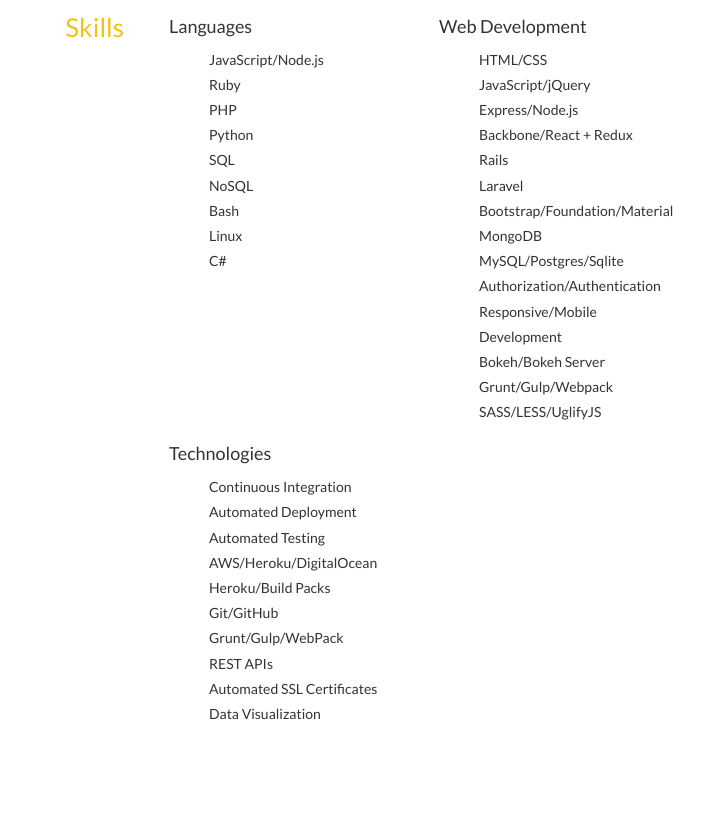
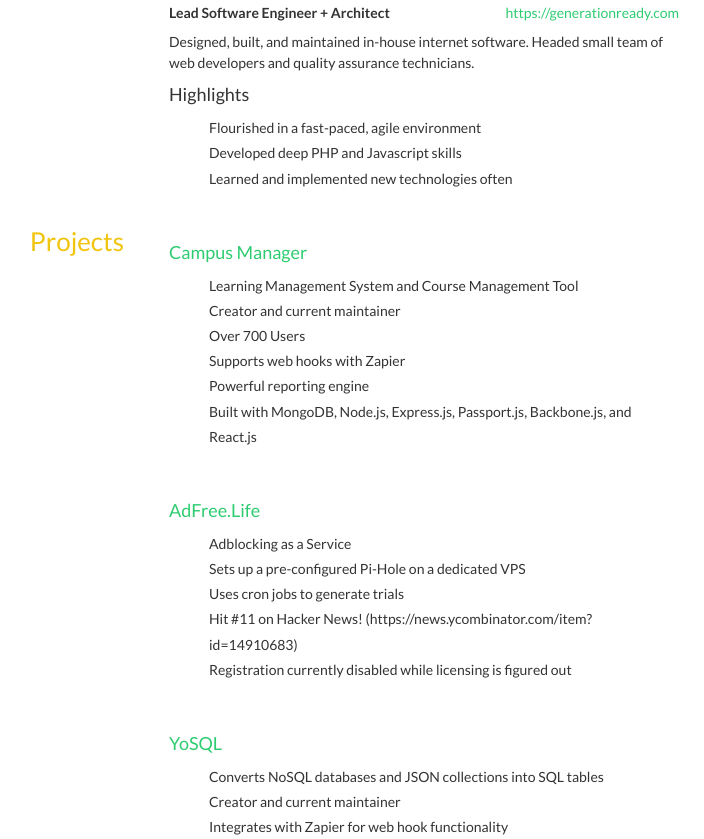
Before and after one commit to abbygottlich/.github.io, a website: page index.html in a window 1280 px wide. Shown: the part 1961-2800 px from the top of the page, without its empty margins (306-1010 px from the left). Drawn offline with nearby package versions, Linux system fonts and the light colour scheme; some icons are missing.

Commit message:
index.html added

```diff
--- a/index.html
+++ b/index.html
@@ -53,7 +53,6 @@
 	font: 13px Octicons;
 	margin-top: 6px;
 	margin-left: -20px;
-	opacity: .1;
 	position: absolute;
 }
 blockquote {
@@ -195,7 +194,10 @@
 	<header id="header">
 		<div class="container">
 			<div class="row">
-				<div class="col-sm-9 col-sm-push-3">
+				<div class="col-sm-3 text-right">
+					<img src="https://secure.gravatar.com/avatar/8467b459fa717a7bd10f4ada1daaedbe" alt="headshot" class="img-circle">
+				</div>
+				<div class="col-sm-9">
 					<h1>
 						Abby Gottlich
 					</h1>
@@ -398,6 +400,62 @@
 
 
 
+    <section id="projects" class="row">
+        <aside class="col-sm-3">
+            <h3>Projects</h3>
+        </aside>
+        <div class="col-sm-9">
+            <div class="row">
+            <div class="col-sm-12">
+                <div class="name">
+                    <a href="https://github.com/AustinCodingAcademy/campus-manager"><h4>Campus Manager</h4></a>
+                </div>
+                <div class="summary">
+                    <span></span>
+                </div>
+				<ul class="highlights">
+					<li>Learning Management System and Course Management Tool</li>
+					<li>Creator and current maintainer</li>
+					<li>Over 700 Users</li>
+					<li>Supports web hooks with Zapier</li>
+					<li>Powerful reporting engine</li>
+					<li>Built with MongoDB, Node.js, Express.js, Passport.js, Backbone.js, and React.js</li>
+				</ul>
+            </div>
+            <div class="col-sm-12">
+                <div class="name">
+                    <a href="https://ad-free-life.herokuapp.com/"><h4>AdFree.Life</h4></a>
+                </div>
+                <div class="summary">
+                    <span></span>
+                </div>
+				<ul class="highlights">
+					<li>Adblocking as a Service</li>
+					<li>Sets up a pre-configured Pi-Hole on a dedicated VPS</li>
+					<li>Uses cron jobs to generate trials</li>
+					<li>Hit #11 on Hacker News! (https://news.ycombinator.com/item?id=14910683)</li>
+					<li>Registration currently disabled while licensing is figured out</li>
+				</ul>
+            </div>
+            <div class="col-sm-12">
+                <div class="name">
+                    <a href="https://github.com/kevincolten/yosql"><h4>YoSQL</h4></a>
+                </div>
+                <div class="summary">
+                    <span></span>
+                </div>
+				<ul class="highlights">
+					<li>Converts NoSQL databases and JSON collections into SQL tables</li>
+					<li>Creator and current maintainer</li>
+					<li>Integrates with Zapier for web hook functionality</li>
+					<li>Save and share queries</li>
+					<li>API to integrate with any SPA frontend</li>
+				</ul>
+            </div>
+            </div>
+        </div>
+    </section>
+
 
 	<section id="skills" class="row">
 		<aside class="col-sm-3">
```
